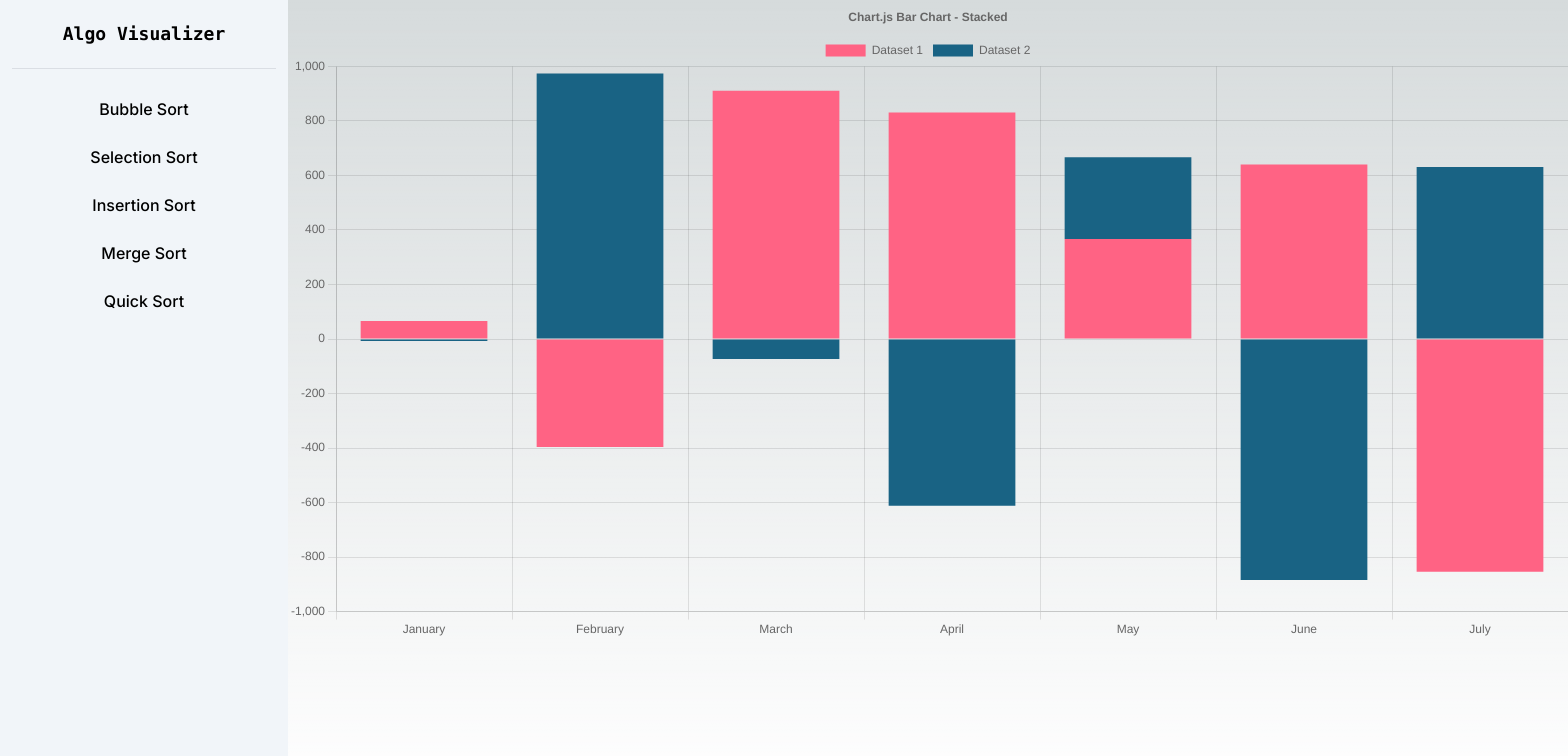
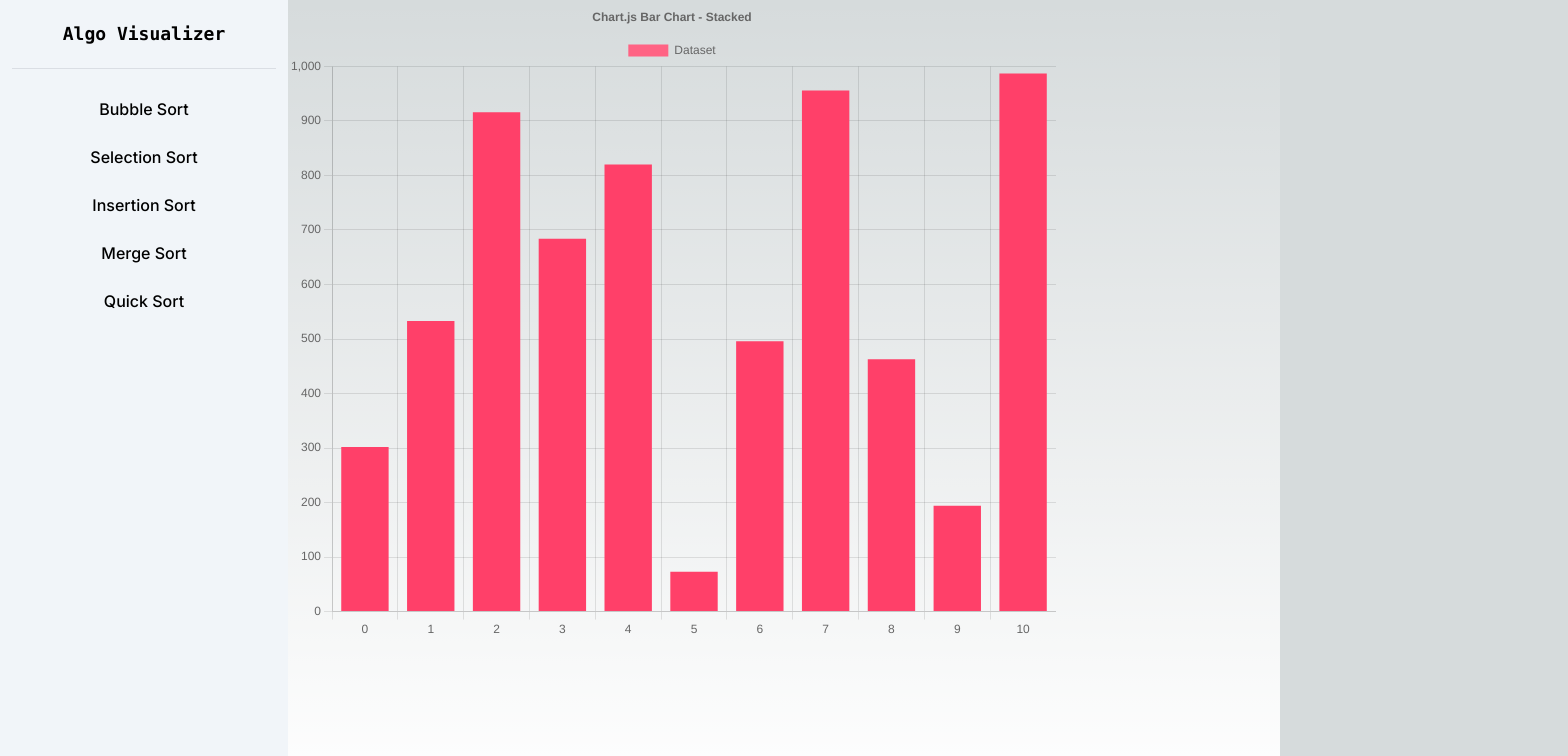
Before and after one commit to Adem-Bouatay/Algo-visualizer, a Next.js app: page / in a window 1280 px wide. Shown: the top 756 px of the page, 1568 px wide, since content can reach past the window. Built offline with nearby package versions, Linux system fonts and the light colour scheme.

Commit message:
added bubble sort

```diff
--- a/src/app/page.js
+++ b/src/app/page.js
@@ -1,7 +1,6 @@
 "use client"; // Add this directive at the top
 
-import React from "react";
-import Head from "next/head";
+import React, { useEffect, useState } from "react";
 import {
   Chart as ChartJS,
   CategoryScale,
@@ -42,30 +41,62 @@ export const options = {
   },
 };
 
-const labels = ["January", "February", "March", "April", "May", "June", "July"];
+const labels = [0, 1, 2, 3, 4, 5, 6, 7, 8, 9, 10];
 
-export const data = {
-  labels,
-  datasets: [
-    {
-      label: "Dataset 1",
-      data: labels.map(() => faker.number.int({ min: -1000, max: 1000 })), // Use faker.number.int
-      backgroundColor: "rgb(255, 99, 132)",
-    },
-    {
-      label: "Dataset 2",
-      data: labels.map(() => faker.number.int({ min: -1000, max: 1000 })), // Use faker.number.int
-      backgroundColor: "rgb(25, 99, 132)",
-    },
-  ],
+const sleep = (ms) => {
+  return new Promise((resolve) => setTimeout(resolve, ms));
 };
 
 const App = () => {
+  const [data, setData] = useState({
+    labels,
+    datasets: [
+      {
+        label: "Dataset",
+        data: labels.map(() => faker.number.int({ min: 0, max: 1000 })),
+        backgroundColor: "rgb(255, 99, 132)",
+      },
+    ],
+  });
+
+  useEffect(() => {
+    const sortDataWithDelay = async () => {
+      const array = [...data.datasets[0].data];
+      let change = true;
+      while (change) {
+        change = false;
+        for (let i = 0; i < array.length - 1; i++) {
+          await sleep(500);
+          if (array[i] > array[i + 1]) {
+            const temp = array[i];
+            array[i] = array[i + 1];
+            array[i + 1] = temp;
+            change = true;
+            setData((prevData) => ({
+              ...prevData,
+              datasets: prevData.datasets.map((dataset) => ({
+                ...dataset,
+                data: [...array],
+              })),
+            }));
+          }
+        }
+      }
+    };
+
+    sortDataWithDelay();
+  }, []);
+
   return (
     <>
       <main className="flex flex-row">
         <SideBar />
-        <Bar options={options} data={data} />
+        <Bar
+          className="max-w-screen-md max-h-screen"
+          options={options}
+          data={data}
+          updateMode="active"
+        />
       </main>
     </>
   );
--- a/src/components/SideBar.jsx
+++ b/src/components/SideBar.jsx
@@ -1,7 +1,7 @@
 const SideBar = () => {
   return (
     <div className="h-svh min-w-72 flex flex-col items-center bg-slate-100 text-black">
-      <div class="w-11/12 items-center divide-y py-5 space-y-5 divide-gray-900/10">
+      <div className="w-11/12 items-center divide-y py-5 space-y-5 divide-gray-900/10">
         <h1 className="font-mono font-bold text-lg text-center ">
           Algo Visualizer
         </h1>
```
